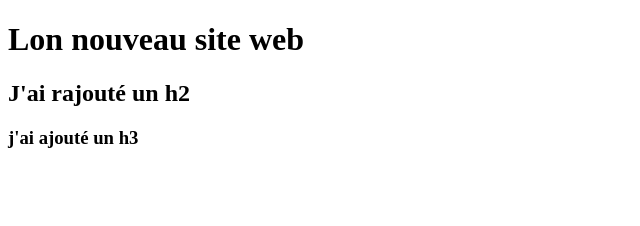
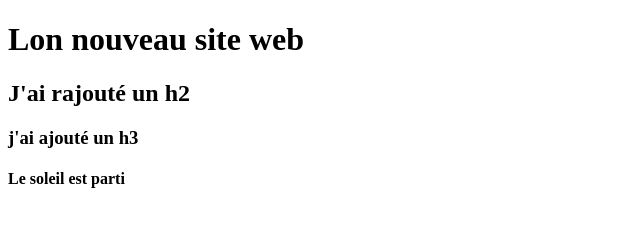
Before and after one commit to isSpicyCode/site-web, a plain HTML site: page index.html in a window 1280 px wide. Shown: the whole page, without its empty margins (0-640 px from the left). Drawn offline with Linux system fonts and the light colour scheme.

Commit message:
ajout h4

```diff
--- a/index.html
+++ b/index.html
@@ -9,5 +9,6 @@
     <h1>Lon nouveau site web</h1>
     <h2>J'ai rajouté un h2</h2>
     <h3>j'ai ajouté un h3</h3>
+    <h4>Le soleil est parti</h4>
 </body>
 </html>
```
